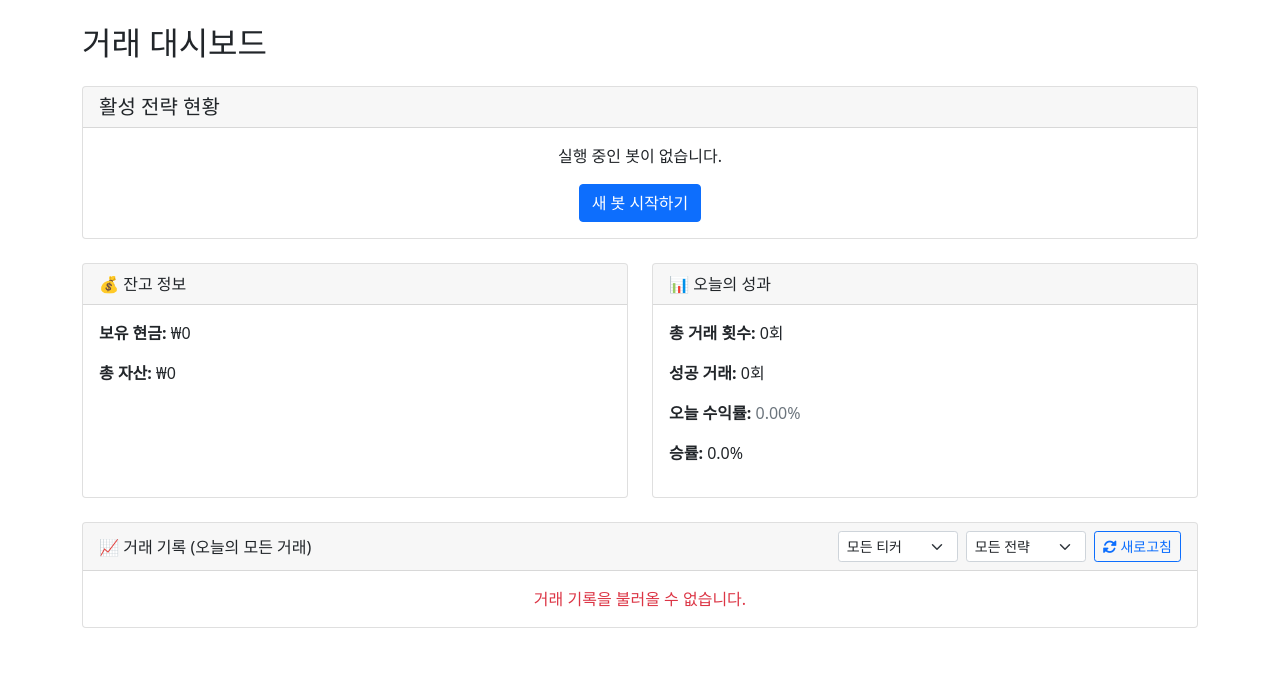
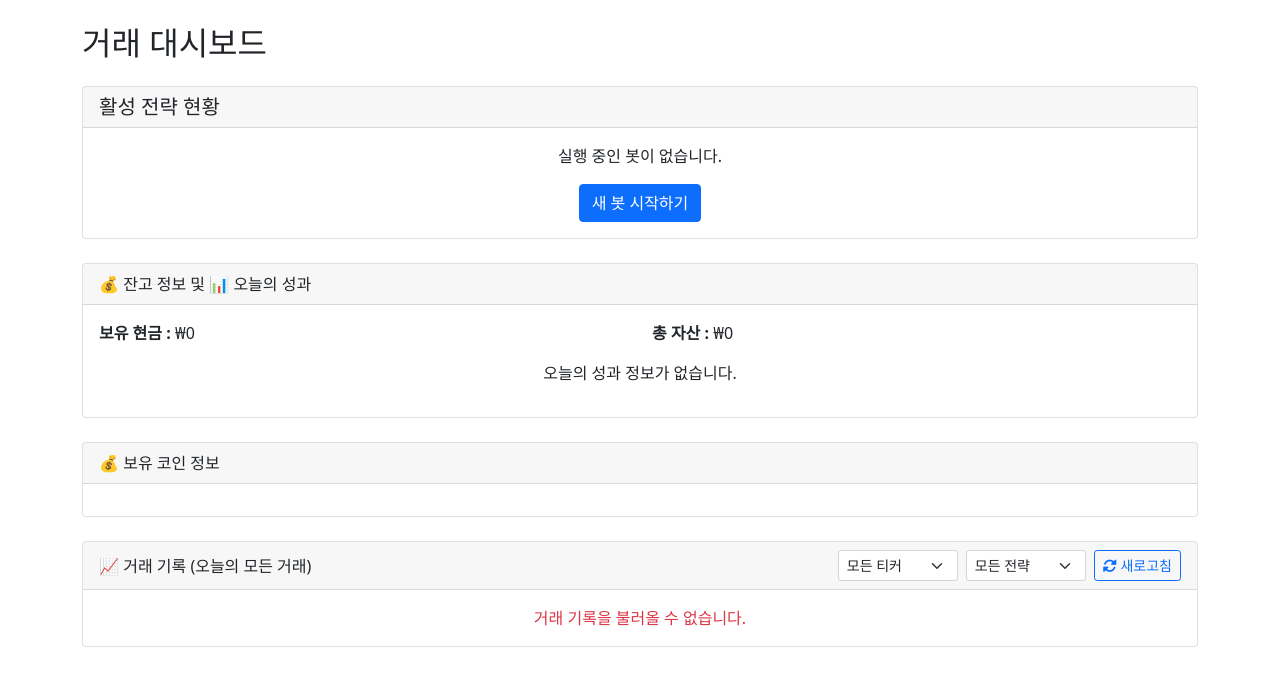
Before and after one commit to korealover/web_upbit_auto_trading, a Flask app: template app/templates/dashboard.html in a window 1280 px wide. Shown: the part 56-742 px from the top of the page. Run offline with Flask 3, Linux system fonts and the light colour scheme; the template is opened without the code that fills it, so the values that code supplies are empty; some libraries are stand-ins or nearby versions.

Commit message:
대시보드 디자인 수정

```diff
--- a/app/templates/dashboard.html
+++ b/app/templates/dashboard.html
@@ -85,21 +85,58 @@
 
 <!-- 잔고 및 성과 정보 -->
 <div class="row mt-4">
-    <div class="col-md-6">
+    <div class="col-md-12">
         <div class="card h-100">
             <div class="card-header">
-                💰 잔고 정보
+                💰 잔고 정보 및 📊 오늘의 성과
             </div>
             <div class="card-body">
                 <div class="row">
-                    <div class="col-md-12">
-                        <p><strong>보유 현금:</strong> {{ "₩{:,.0f}".format(balance_info.cash|default(0)) }}</p>
-                        <p><strong>총 자산:</strong> {{ "₩{:,.0f}".format(balance_info.total_balance|default(0)) }}</p>
+                    <div class="col-md-6">
+                        <p><strong>보유 현금 : </strong> {{ "₩{:,.0f}".format(balance_info.cash|default(0)) }}</p>
+                    </div>
+                    <div class="col-md-6">
+                        <p><strong>총 자산 : </strong> {{ "₩{:,.0f}".format(balance_info.total_balance|default(0)) }}</p>
                     </div>
                 </div>
+                {% if daily_stats %}
+                <div class="row">
+                    <div class="col-md-6">
+                        <p><strong>총 거래 횟수 : </strong> {{ daily_stats.total_trades|default(0) }}회</p>
+                    </div>
+                    <div class="col-md-6">
+                        <p><strong>성공 거래 : </strong> {{ daily_stats.successful_trades|default(0) }}회</p>
+                    </div>
+                </div>
+                <div class="row">
+                    <div class="col-md-6">
+                        <p><strong>오늘 수익률 : </strong>
+                            <span class="{% if daily_stats.daily_return > 0 %}text-success{% elif daily_stats.daily_return < 0 %}text-danger{% endif %}">
+                                {{ "{:+.2f}%".format(daily_stats.daily_return|default(0)) }}
+                            </span>
+                        </p>
+                    </div>
+                    <div class="col-md-6">
+                        <p><strong>승률 : </strong> {{ "{:.1f}%".format(daily_stats.win_rate|default(0)) }}</p>
+                    </div>
+                </div>
+                {% else %}
+                <div class="text-center">
+                    <p class="mb-3">오늘의 성과 정보가 없습니다.</p>
+                </div>
+                {% endif %}
+            </div>
+        </div>
+    </div>
+</div>
+<div class="row mt-4">
+    <div class="col-md-12">
+        <div class="card h-100">
+            <div class="card-header">
+                💰 보유 코인 정보
+            </div>
+            <div class="card-body">
                 {% if balance_info.coins %}
-                <hr>
-                <h6 class="mb-3">보유 코인 정보</h6>
                 <div class="table-responsive">
                     <table class="table table-sm table-bordered align-middle mb-0">
                         <thead class="table-light">
@@ -122,12 +159,20 @@
                                 </td>
                                 <td class="text-end">
                                     <span class="text-danger">
+                                        {% if coin.avg_buy_price > 1 %}
                                         ₩{{ "{:,.0f}".format(coin.avg_buy_price|default(0)) }}
+                                        {% else %}
+                                        ₩{{ "{:,.5f}".format(coin.avg_buy_price|default(0)) }}
+                                        {% endif %}
                                     </span>
                                 </td>
                                 <td class="text-end">
                                     <span class="text-primary">
+                                        {% if coin.current_price > 1 %}
                                         ₩{{ "{:,.0f}".format(coin.current_price|default(0)) }}
+                                        {% else %}
+                                        ₩{{ "{:,.5f}".format(coin.current_price|default(0)) }}
+                                        {% endif %}
                                     </span>
                                 </td>
                                 <td class="text-end">
@@ -142,31 +187,6 @@
                         </tbody>
                     </table>
                 </div>
-                {% endif %}
-            </div>
-        </div>
-    </div>
-
-    <div class="col-md-6">
-        <div class="card h-100">
-            <div class="card-header">
-                📊 오늘의 성과
-            </div>
-            <div class="card-body">
-                {% if daily_stats %}
-                <p><strong>총 거래 횟수:</strong> {{ daily_stats.total_trades|default(0) }}회</p>
-                <p><strong>성공 거래:</strong> {{ daily_stats.successful_trades|default(0) }}회</p>
-                <p><strong>오늘 수익률:</strong>
-                    <span class="{% if daily_stats.daily_return > 0 %}text-success{% elif daily_stats.daily_return < 0 %}text-danger{% endif %}">
-                        {{ "{:+.2f}%".format(daily_stats.daily_return|default(0)) }}
-                    </span>
-                </p>
-                <p><strong>승률:</strong> {{ "{:.1f}%".format(daily_stats.win_rate|default(0)) }}</p>
-                {% else %}
-                <p><strong>총 거래 횟수:</strong> 0회</p>
-                <p><strong>성공 거래:</strong> 0회</p>
-                <p><strong>오늘 수익률:</strong> <span class="text-muted">0.00%</span></p>
-                <p><strong>승률:</strong> 0.0%</p>
                 {% endif %}
             </div>
         </div>
@@ -206,7 +226,6 @@
         </div>
     </div>
 </div>
-
 <!-- Toast Container -->
 <div id="toast-container" class="toast-container position-fixed top-0 end-0 p-3" style="z-index: 1100;"></div>
 {% endblock %}
```
